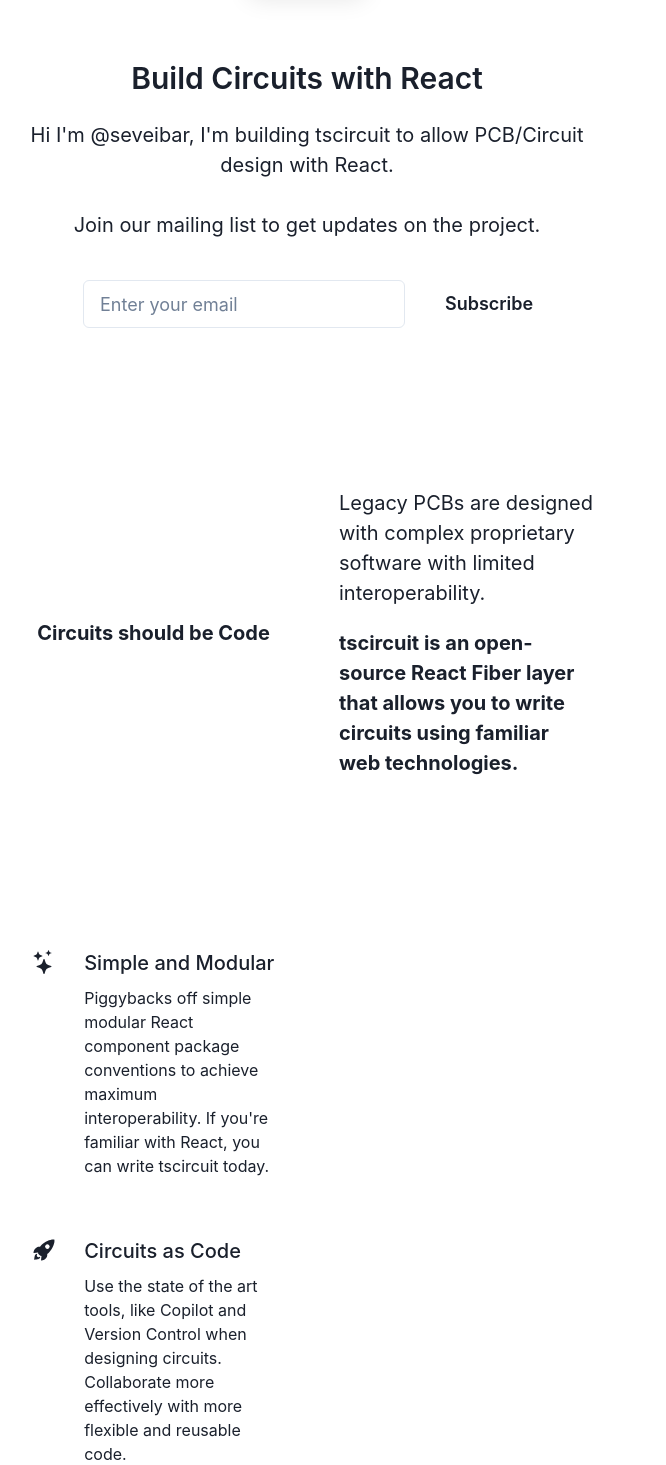
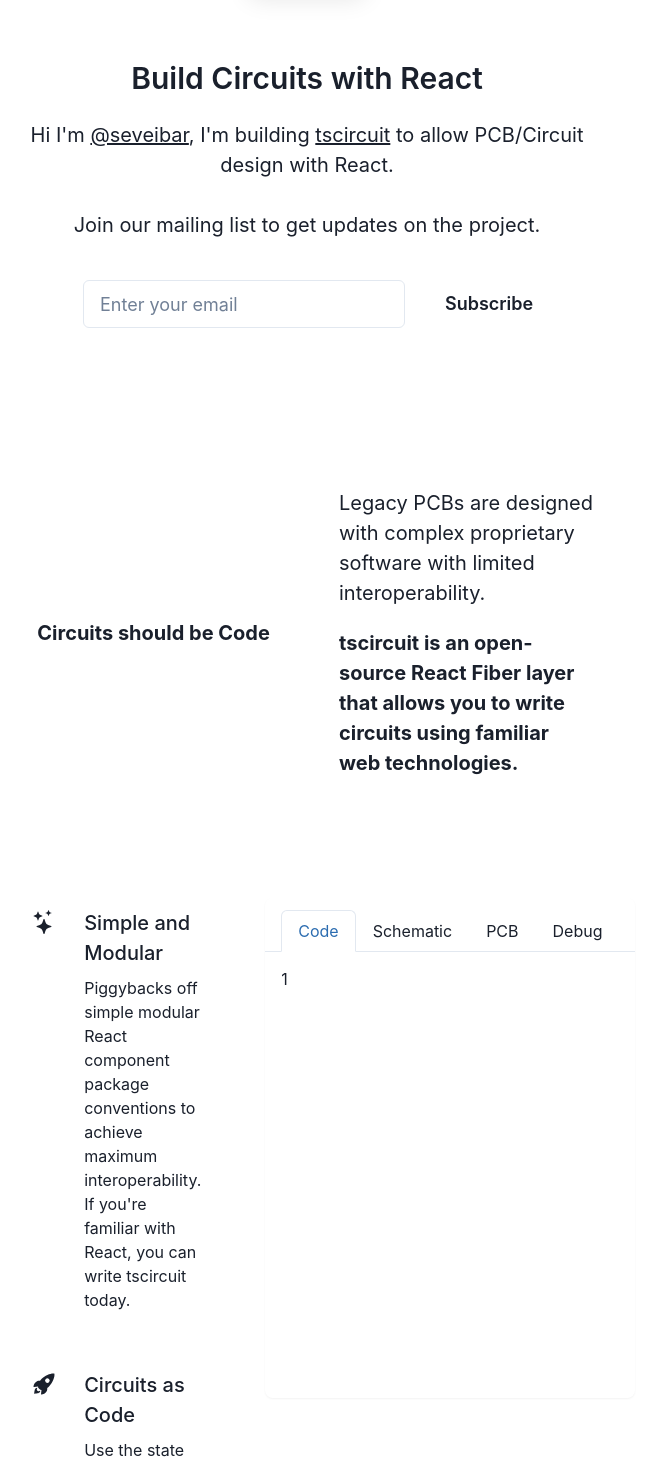
Before and after one commit to tscircuit/homepage, a Next.js app: page / in a window 1280 px wide. Shown: the part 180-1645 px from the top of the page, without its empty margins (333-999 px from the left). Built offline with nearby package versions, Linux system fonts and the light colour scheme; what @chakra-ui/pro-theme would draw is missing.

Commit message:
tabs for circuit editor

```diff
--- /dev/null
+++ b/components/CircuitEditor.tsx
@@ -0,0 +1,40 @@
+"use client"
+
+import {
+  Box,
+  Container,
+  Stack,
+  Tab,
+  TabList,
+  TabPanel,
+  TabPanels,
+  Tabs,
+} from "@chakra-ui/react"
+
+export const CircuitEditor = () => (
+  <Box
+    as="section"
+    bg="bg-surface"
+    // borderWidth={1}
+    // borderColor="gray.200"
+    borderRadius={8}
+    minH={500}
+    py={3}
+    boxShadow="sm"
+  >
+    <Tabs size="md" variant="enclosed">
+      <TabList px={4}>
+        <Tab px={4}>Code</Tab>
+        <Tab px={4}>Schematic</Tab>
+        <Tab px={4}>PCB</Tab>
+        <Tab px={4}>Debug</Tab>
+      </TabList>
+      <TabPanels>
+        <TabPanel>1</TabPanel>
+        <TabPanel>2</TabPanel>
+        <TabPanel>3</TabPanel>
+        <TabPanel>4</TabPanel>
+      </TabPanels>
+    </Tabs>
+  </Box>
+)
--- a/components/Features.tsx
+++ b/components/Features.tsx
@@ -15,6 +15,7 @@
 import { BsStars } from "react-icons/bs"
 import { TbTopologyComplex } from "react-icons/tb"
 import { IoRocketSharp } from "react-icons/io5"
+import { CircuitEditor } from "./CircuitEditor"
 
 const features = [
   {
@@ -38,7 +39,7 @@
 ]
 
 export const Features = () => (
-  <Container py={{ base: "16", md: "24" }}>
+  <Container py={14}>
     <Stack spacing={{ base: "12", md: "16" }}>
       <Stack
         direction={{ base: "column", md: "row" }}
@@ -82,14 +83,8 @@
             </Stack>
           ))}
         </Stack>
-        <Box width="full" overflow="hidden">
-          {/* <Image
-          maxW="100%"
-          minH={{ base: "100%", lg: "560px" }}
-          objectFit="cover"
-          src="https://images.unsplash.com/photo-1522071820081-009f0129c71c?ixlib=rb-1.2.1&ixid=MnwxMjA3fDB8MHxwaG90by1wYWdlfHx8fGVufDB8fHx8&auto=format&fit=crop&w=1740&q=80"
-          alt="Developer"
-        /> */}
+        <Box width="full">
+          <CircuitEditor />
         </Box>
       </Stack>
     </Stack>
--- a/components/SubscribeHero.tsx
+++ b/components/SubscribeHero.tsx
@@ -46,9 +46,17 @@
               </Heading>
             </Stack>
             <Text color="muted" fontSize={{ base: "lg", md: "xl" }} maxW="3xl">
-              Hi I'm <Link href="https://twitter.com/seveibar">@seveibar</Link>,
-              I'm building{" "}
-              <Link href="https://github.com/tscircuit/builder">tscircuit</Link>{" "}
+              Hi I'm{" "}
+              <Link textDecor="underline" href="https://twitter.com/seveibar">
+                @seveibar
+              </Link>
+              , I'm building{" "}
+              <Link
+                textDecor="underline"
+                href="https://github.com/tscircuit/builder"
+              >
+                tscircuit
+              </Link>{" "}
               to allow PCB/Circuit design with React.
               <br />
               <br />
--- a/package.json
+++ b/package.json
@@ -10,6 +10,7 @@
     "email-validator": "^2.0.4",
     "framer-motion": "^10.12.2",
     "next": "^13.3.0",
+    "react-ace": "^10.1.0",
     "react-hot-toast": "^2.4.0",
     "react-icons": "^4.8.0",
     "react-use-intercom": "^5.0.0"
```
Also changed, not shown: 1 other file (tests, documents, lock files or other folders).
